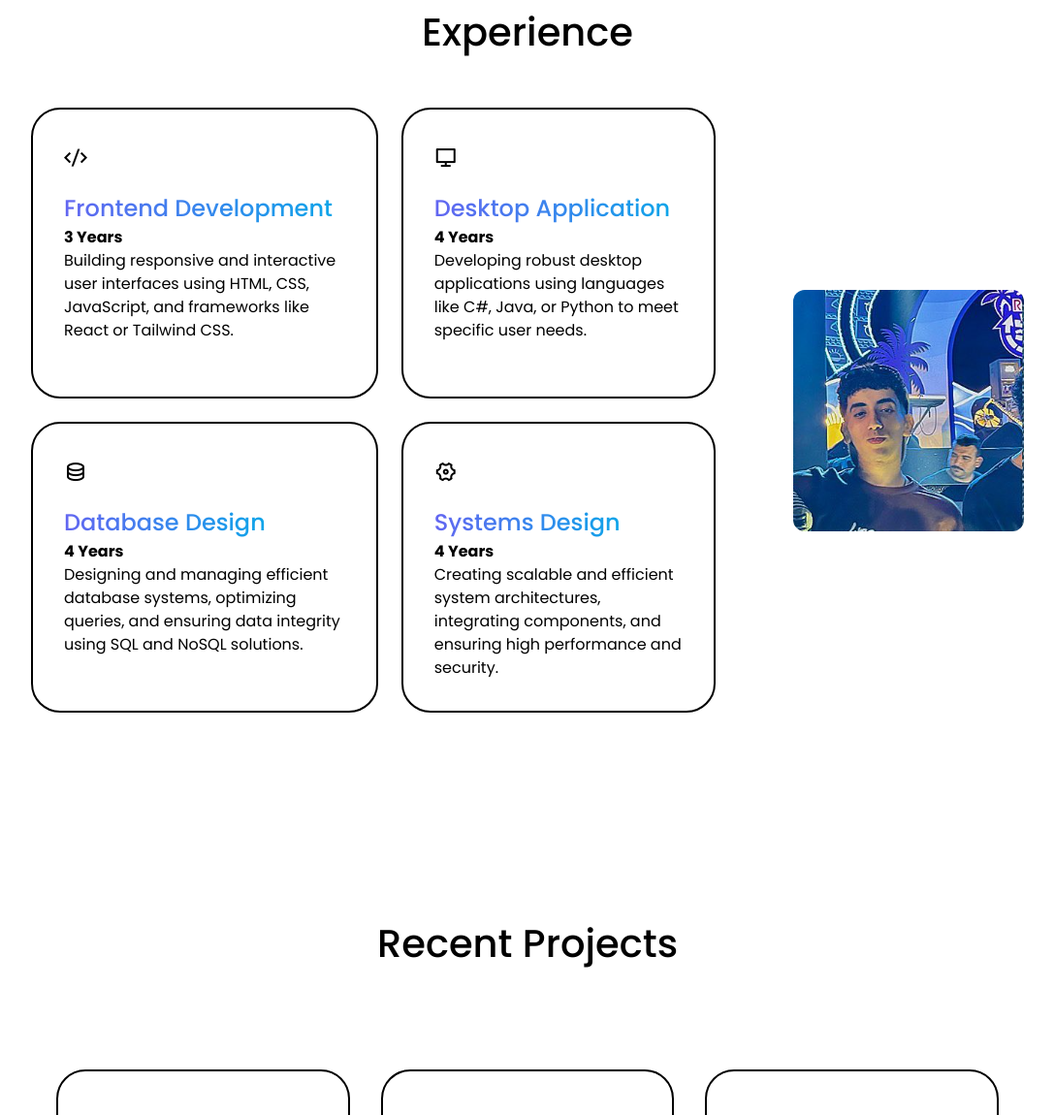
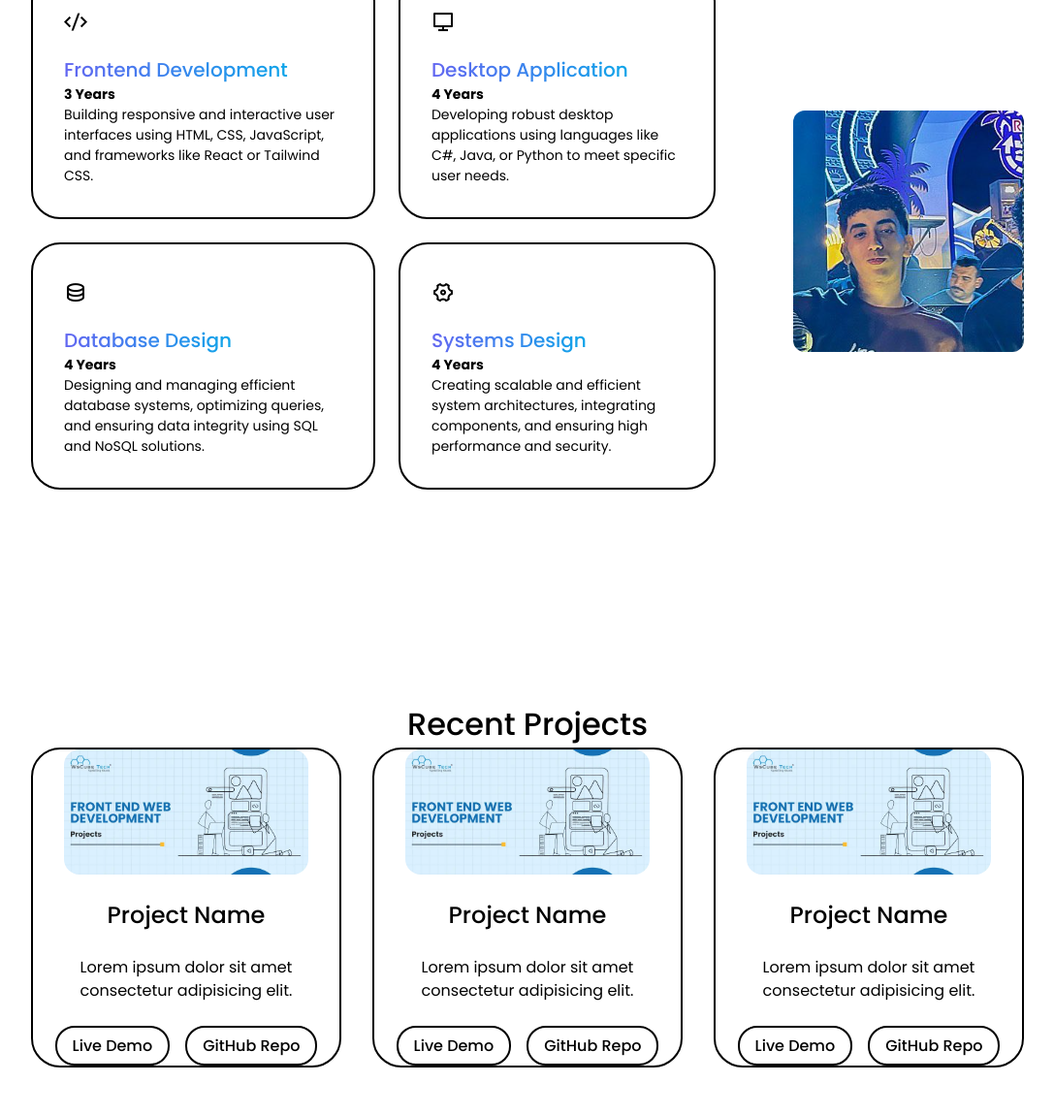
Before and after one commit to EngMomenNasr/Momen-Nasr, a website: page index.html in a window 1280 px wide. Shown: the part 877-2027 px from the top of the page at 97% size, without its empty margins (96-1183 px from the left). Drawn offline with nearby package versions, Linux system fonts and the light colour scheme.

Commit message:
Update index.html

```diff
--- a/index.html
+++ b/index.html
@@ -67,9 +67,9 @@
         </div>
     </section>
 
-    <section id="experience" class="experience min-h-screen py-[5rem] px-[10%] w-full relative items-center">
+    <section id="experience" class="experience min-h-screen py-[6.5rem] px-[10%] w-full relative items-center">
 
-        <h2 class="section-title text-center sm:text-[40px] text-[32px] font-medium mb-[3rem]">Experience</h2>
+        <h2 class="section-title text-center sm:text-[35px] text-[32px] font-medium mb-[2rem]">Experience</h2>
 
         <div class="experience-info flex xl:flex-row flex-col items-center justify-center gap-20">
 
@@ -77,30 +77,30 @@
 
                 <div class="grid-card border-[2px] p-8 border-black rounded-[30px] flex flex-col items-baseline justify-items-start cursor-pointer transition hover:scale-105 hover:text-white hover:bg-slate-950">
                     <i class="ri-code-s-slash-fill text-[1.5rem] mb-4"></i>
-                    <span class="text-[1.5rem] font-medium bg-gradient-to-l from-sky-500 to-indigo-500 bg-clip-text text-transparent text-nowrap">Frontend Development</span>
-                    <h3 class="text-[16px] font-bold ">3 Years</h3>
-                    <p>Building responsive and interactive user interfaces using HTML, CSS, JavaScript, and frameworks like React or Tailwind CSS.</p>
+                    <span class="text-[20px] font-medium bg-gradient-to-l from-sky-500 to-indigo-500 bg-clip-text text-transparent text-nowrap">Frontend Development</span>
+                    <h3 class="text-[14px] font-bold ">3 Years</h3>
+                    <p class="text-[14px]">Building responsive and interactive user interfaces using HTML, CSS, JavaScript, and frameworks like React or Tailwind CSS.</p>
                 </div>
 
                 <div class="grid-card border-[2px] p-8 border-black rounded-[30px] flex flex-col items-baseline justify-items-start cursor-pointer transition hover:scale-105 hover:text-white hover:bg-slate-950">
                     <i class="ri-database-2-line text-[1.5rem] mb-4"></i>
-                    <span class="text-[1.5rem] font-medium bg-gradient-to-l from-sky-500 to-indigo-500 bg-clip-text text-transparent text-nowrap">Database Design</span>
-                    <h3 class="text-[16px] font-bold ">4 Years</h3>
-                    <p>Designing and managing efficient database systems, optimizing queries, and ensuring data integrity using SQL and NoSQL solutions.</p>
+                    <span class="text-[20px] font-medium bg-gradient-to-l from-sky-500 to-indigo-500 bg-clip-text text-transparent text-nowrap">Database Design</span>
+                    <h3 class="text-[14px] font-bold ">4 Years</h3>
+                    <p class="text-[14px]">Designing and managing efficient database systems, optimizing queries, and ensuring data integrity using SQL and NoSQL solutions.</p>
                 </div>
 
                 <div class="grid-card border-[2px] p-8 border-black rounded-[30px] flex flex-col items-baseline justify-items-start cursor-pointer transition hover:scale-105 hover:text-white hover:bg-slate-950">
                     <i class="ri-computer-line text-[1.5rem] mb-4"></i>
-                    <span class="text-[1.5rem] font-medium bg-gradient-to-l from-sky-500 to-indigo-500 bg-clip-text text-transparent text-nowrap">Desktop Application</span>
-                    <h3 class="text-[16px] font-bold ">4 Years</h3>
-                    <p>Developing robust desktop applications using languages like C#, Java, or Python to meet specific user needs.</p>
+                    <span class="text-[20px] font-medium bg-gradient-to-l from-sky-500 to-indigo-500 bg-clip-text text-transparent text-nowrap">Desktop Application</span>
+                    <h3 class="text-[14px] font-bold ">4 Years</h3>
+                    <p class="text-[14px]">Developing robust desktop applications using languages like C#, Java, or Python to meet specific user needs.</p>
                 </div>
 
                 <div class="grid-card border-[2px] p-8 border-black rounded-[30px] flex flex-col items-baseline justify-items-start cursor-pointer transition hover:scale-105 hover:text-white hover:bg-slate-950">
                     <i class="ri-settings-4-line text-[1.5rem] mb-4"></i>
-                    <span class="text-[1.5rem] font-medium bg-gradient-to-l from-sky-500 to-indigo-500 bg-clip-text text-transparent text-nowrap">Systems Design</span>
-                    <h3 class="text-[16px] font-bold ">4 Years</h3>
-                    <p>Creating scalable and efficient system architectures, integrating components, and ensuring high performance and security.</p>
+                    <span class="text-[20px] font-medium bg-gradient-to-l from-sky-500 to-indigo-500 bg-clip-text text-transparent text-nowrap">Systems Design</span>
+                    <h3 class="text-[14px] font-bold ">4 Years</h3>
+                    <p class="text-[14px]">Creating scalable and efficient system architectures, integrating components, and ensuring high performance and security.</p>
                 </div>
             </div>
 
@@ -110,13 +110,13 @@
 
     </section>
 
-    <section id="projects" class="projects min-h-screen py-[8rem] px-[12%] w-full relative items-center">
+    <section id="projects" class="projects min-h-screen py-[6.5rem] px-[10%] w-full relative items-center">
 
-        <h2 class="section-title text-center sm:text-[40px] text-[32px] font-medium mb-[3rem]">Recent Projects</h2>
+        <h2 class="section-title text-center sm:text-[35px] text-[32px] font-medium mb-[2rem]">Recent Projects</h2>
 
-        <div class="projects-grid grid grid-cols-[repeat(auto-fit,_minmax(300px,_1fr))] gap-8 mt-[100px]">
+        <div class="projects-grid grid grid-cols-[repeat(auto-fit,_minmax(300px,_1fr))] gap-8 mt-[50px]">
 
-            <div class="projects-card group py-[3rem] px-[2rem] flex flex-col items-center justify-center text-center gap-6 border-2 border-black rounded-[30px] cursor-pointer transition hover:translate-y-[-0.5rem] hover:scale-[1.02] hover:bg-slate-950 hover:text-white">
+            <div class="projects-card group py-[2.5rem] px-[2rem] flex flex-col items-center justify-center text-center gap-6 border-2 border-black rounded-[30px] cursor-pointer transition hover:translate-y-[-0.5rem] hover:scale-[1.02] hover:bg-slate-950 hover:text-white">
                 <img src="img/projects.webp" alt="" class="w-[20vw] rounded-[1rem]">
                 <h3 class="text-[1.5rem] font-medium">Project Name</h3>
                 <p>Lorem ipsum dolor sit amet consectetur adipisicing elit.</p>
@@ -130,7 +130,7 @@
                 </div>
             </div>
 
-            <div class="projects-card group py-[3rem] px-[2rem] flex flex-col items-center justify-center text-center gap-6 border-2 border-black rounded-[30px] cursor-pointer transition hover:translate-y-[-0.5rem] hover:scale-[1.02] hover:bg-slate-950 hover:text-white">
+            <div class="projects-card group py-[2.5rem] px-[2rem] flex flex-col items-center justify-center text-center gap-6 border-2 border-black rounded-[30px] cursor-pointer transition hover:translate-y-[-0.5rem] hover:scale-[1.02] hover:bg-slate-950 hover:text-white">
                 <img src="img/projects.webp" alt="" class="w-[20vw] rounded-[1rem]">
                 <h3 class="text-[1.5rem] font-medium">Project Name</h3>
                 <p>Lorem ipsum dolor sit amet consectetur adipisicing elit.</p>
@@ -144,7 +144,7 @@
                 </div>
             </div>
 
-            <div class="projects-card group py-[3rem] px-[2rem] flex flex-col items-center justify-center text-center gap-6 border-2 border-black rounded-[30px] cursor-pointer transition hover:translate-y-[-0.5rem] hover:scale-[1.02] hover:bg-slate-950 hover:text-white">
+            <div class="projects-card group py-[2.5rem] px-[2rem] flex flex-col items-center justify-center text-center gap-6 border-2 border-black rounded-[30px] cursor-pointer transition hover:translate-y-[-0.5rem] hover:scale-[1.02] hover:bg-slate-950 hover:text-white">
                 <img src="img/projects.webp" alt="" class="w-[20vw] rounded-[1rem]">
                 <h3 class="text-[1.5rem] font-medium">Project Name</h3>
                 <p>Lorem ipsum dolor sit amet consectetur adipisicing elit.</p>
```
